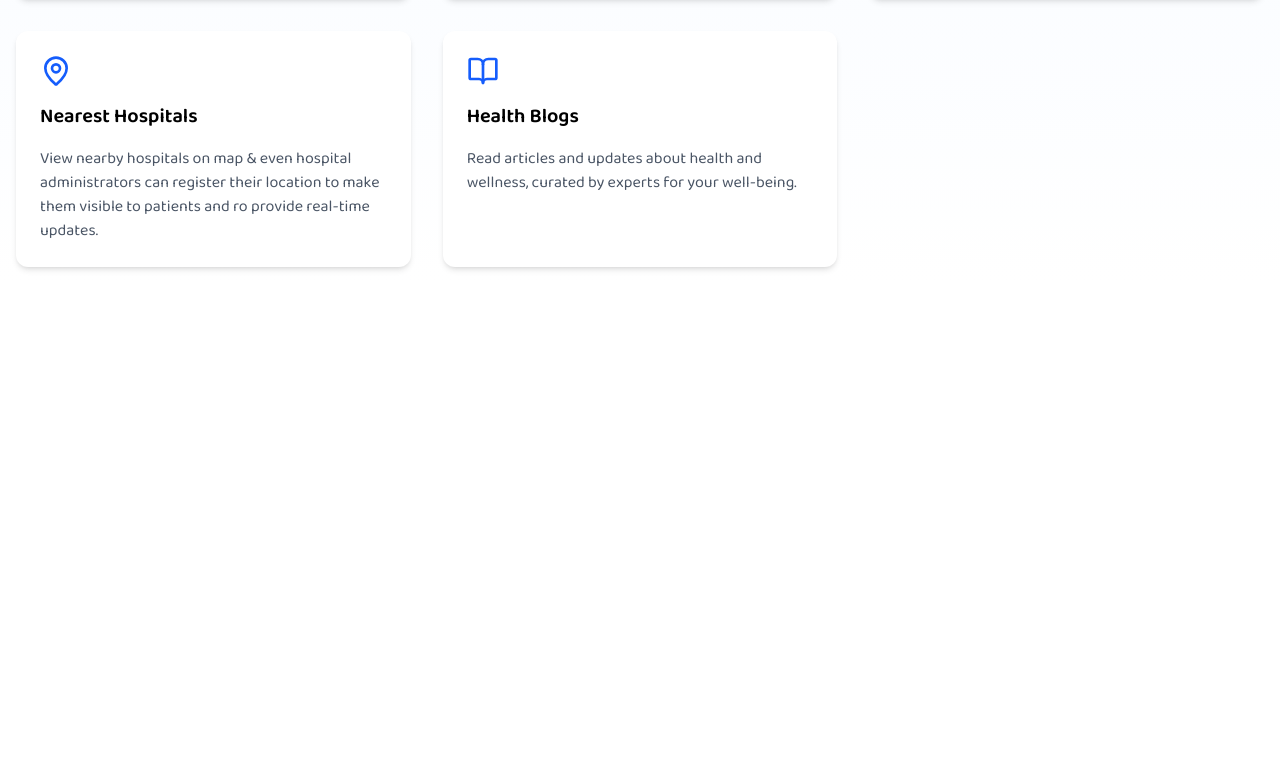
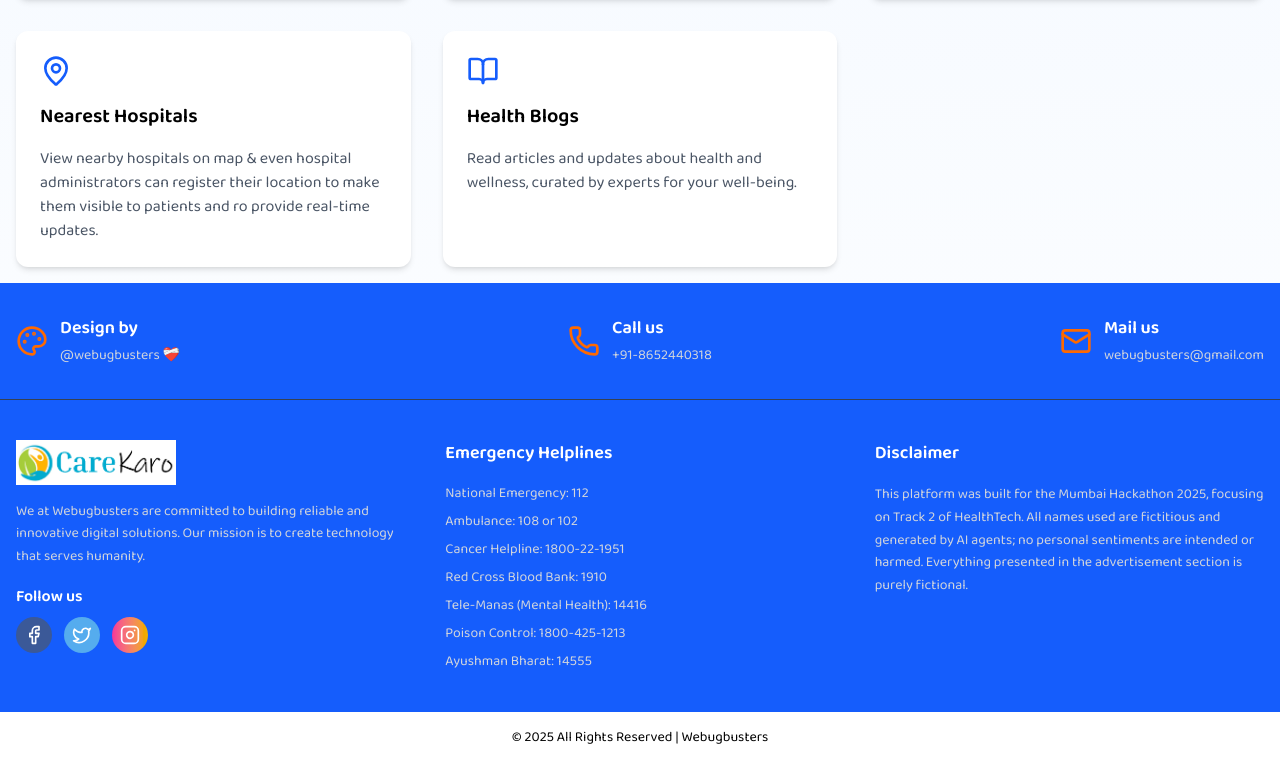
Before and after one commit to nikhil-shukl/CareKaro, a React (Vite) app in the folder client/: page / in a window 1280 px wide. Shown: the part 813-1577 px from the top of the page. Before the commit the page ends 1096 px from the top, so only its background shows below. Built offline with nearby package versions, Linux system fonts and the light colour scheme; no server answers.

Commit message:
footer added and called in landing.jsx

```diff
--- /dev/null
+++ b/client/src/components/Footer.jsx
@@ -0,0 +1,98 @@
+import React from "react";
+import { Phone, Mail, Palette, Facebook, Twitter, Instagram } from "lucide-react";
+
+const Footer = () => {
+  return (
+    <footer className="bg-blue-600 text-gray-300 font-inter">
+      {/* Top CTA Section */}
+      <div className="border-b border-gray-700 py-8">
+        <div className="max-w-7xl mx-auto px-4 grid grid-cols-1 sm:grid-cols-3 gap-6 text-center sm:text-left">
+          {/* Design By */}
+          <div className="flex items-center justify-center sm:justify-start">
+            <Palette className="text-orange-500 w-8 h-8" />
+            <div className="ml-3">
+              <h4 className="text-white text-lg font-semibold">Design by</h4>
+              <span className="text-sm">@webugbusters ❤️‍🩹</span>
+            </div>
+          </div>
+          {/* Call Us */}
+          <div className="flex items-center justify-center">
+            <Phone className="text-orange-500 w-8 h-8" />
+            <div className="ml-3">
+              <h4 className="text-white text-lg font-semibold">Call us</h4>
+              <span className="text-sm">+91-8652440318</span>
+            </div>
+          </div>
+          {/* Mail Us */}
+          <div className="flex items-center justify-center sm:justify-end">
+            <Mail className="text-orange-500 w-8 h-8" />
+            <div className="ml-3">
+              <h4 className="text-white text-lg font-semibold">Mail us</h4>
+              <span className="text-sm">webugbusters@gmail.com</span>
+            </div>
+          </div>
+        </div>
+      </div>
+
+      {/* Main Footer Content */}
+      <div className="py-10 max-w-7xl mx-auto px-4 grid grid-cols-1 md:grid-cols-3 lg:grid-cols-3 gap-10 text-center md:text-left">
+        {/* Logo + About */}
+        <div className="flex flex-col items-center md:items-start">
+          <img src="/navbar.png" alt="Logo" className="w-40 mb-4" />
+          <p className="text-sm leading-relaxed text-gray-300">
+            We at Webugbusters are committed to building reliable and innovative
+            digital solutions. Our mission is to create technology that serves
+            humanity.
+          </p>
+          <div className="mt-4">
+            <span className="text-white font-semibold block mb-2">Follow us</span>
+            <div className="flex gap-3 justify-center md:justify-start">
+              <a href="#" className="bg-[#3B5998] p-2 rounded-full">
+                <Facebook className="text-white w-5 h-5" />
+              </a>
+              <a href="#" className="bg-[#55ACEE] p-2 rounded-full">
+                <Twitter className="text-white w-5 h-5" />
+              </a>
+              <a href="#" className="bg-gradient-to-r from-pink-500 to-yellow-500 p-2 rounded-full">
+                <Instagram className="text-white w-5 h-5" />
+              </a>
+            </div>
+          </div>
+        </div>
+
+        {/* Emergency Helplines */}
+        <div className="flex flex-col items-center md:items-start">
+          <h3 className="text-white text-lg font-semibold mb-4">Emergency Helplines</h3>
+          <ul className="text-sm space-y-2">
+            <li>National Emergency: 112</li>
+            <li>Ambulance: 108 or 102</li>
+            <li>Cancer Helpline: 1800-22-1951</li>
+            <li>Red Cross Blood Bank: 1910</li>
+            <li>Tele-Manas (Mental Health): 14416</li>
+            <li>Poison Control: 1800-425-1213</li>
+            <li>Ayushman Bharat: 14555</li>
+          </ul>
+        </div>
+
+        {/* Disclaimer */}
+        <div className="flex flex-col items-center md:items-start">
+          <h3 className="text-white text-lg font-semibold mb-4">Disclaimer</h3>
+          <p className="text-sm leading-relaxed text-gray-300">
+            This platform was built for the Mumbai Hackathon 2025, focusing on Track 2 of HealthTech.
+            All names used are fictitious and generated by AI agents; no personal sentiments are intended or harmed.
+            Everything presented in the advertisement section is purely fictional.
+          </p>
+        </div>
+      </div>
+
+      {/* Bottom Footer */}
+      <div className="bg-white py-4">
+        <div className="max-w-7xl mx-auto px-4 flex justify-center items-center text-sm text-black text-center">
+          <p>© {new Date().getFullYear()} All Rights Reserved | Webugbusters</p>
+        </div>
+      </div>
+    </footer>
+  );
+};
+
+export default Footer;
--- a/client/src/components/Navbar.jsx
+++ b/client/src/components/Navbar.jsx
@@ -40,7 +40,7 @@ const Navbar = () => {
 
         <div className="hidden md:flex items-center space-x-8 text-gray-700 font-medium">
           <a href="#services" className="hover:text-black transition">All Features</a>
-          <a href="#testimonials" className="hover:text-black transition">Testimonials</a>
+          <a href="#testimonials" className="hover:text-black transition">About Us</a>
         </div>
 
         <div className="flex items-center space-x-4">
--- a/client/src/pages/Landing.jsx
+++ b/client/src/pages/Landing.jsx
@@ -3,6 +3,7 @@ import Navbar from "../components/Navbar";
 import Headline from "../components/Headline";
 import Carousal from "../components/Carousal";
 import Features from "../components/Features";
+import Footer from "../components/Footer";
 
 const Landing = () => {
   return (
@@ -18,6 +19,7 @@ const Landing = () => {
 
 
       <Features />
+      <Footer/>
     </div>
   );
 };
```
